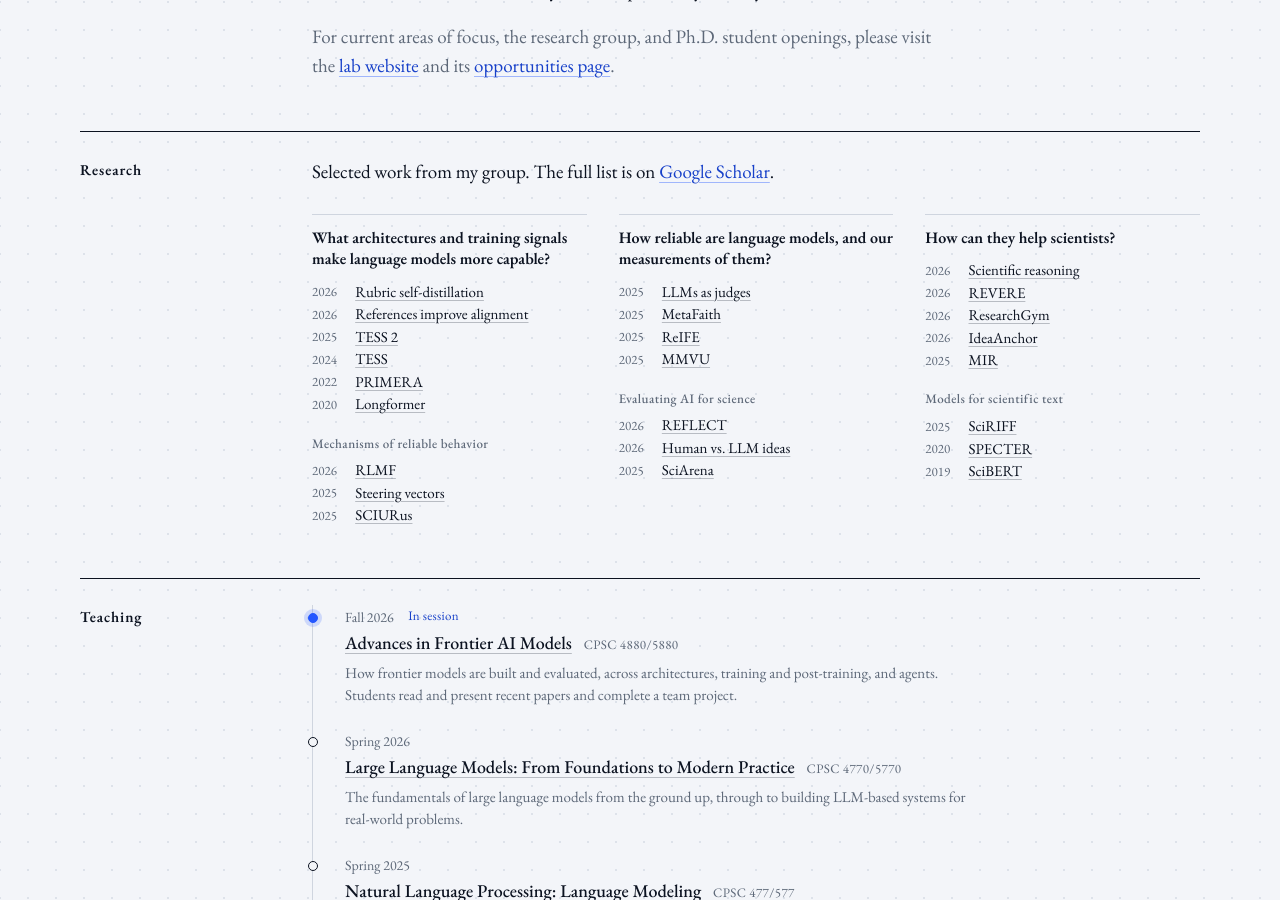
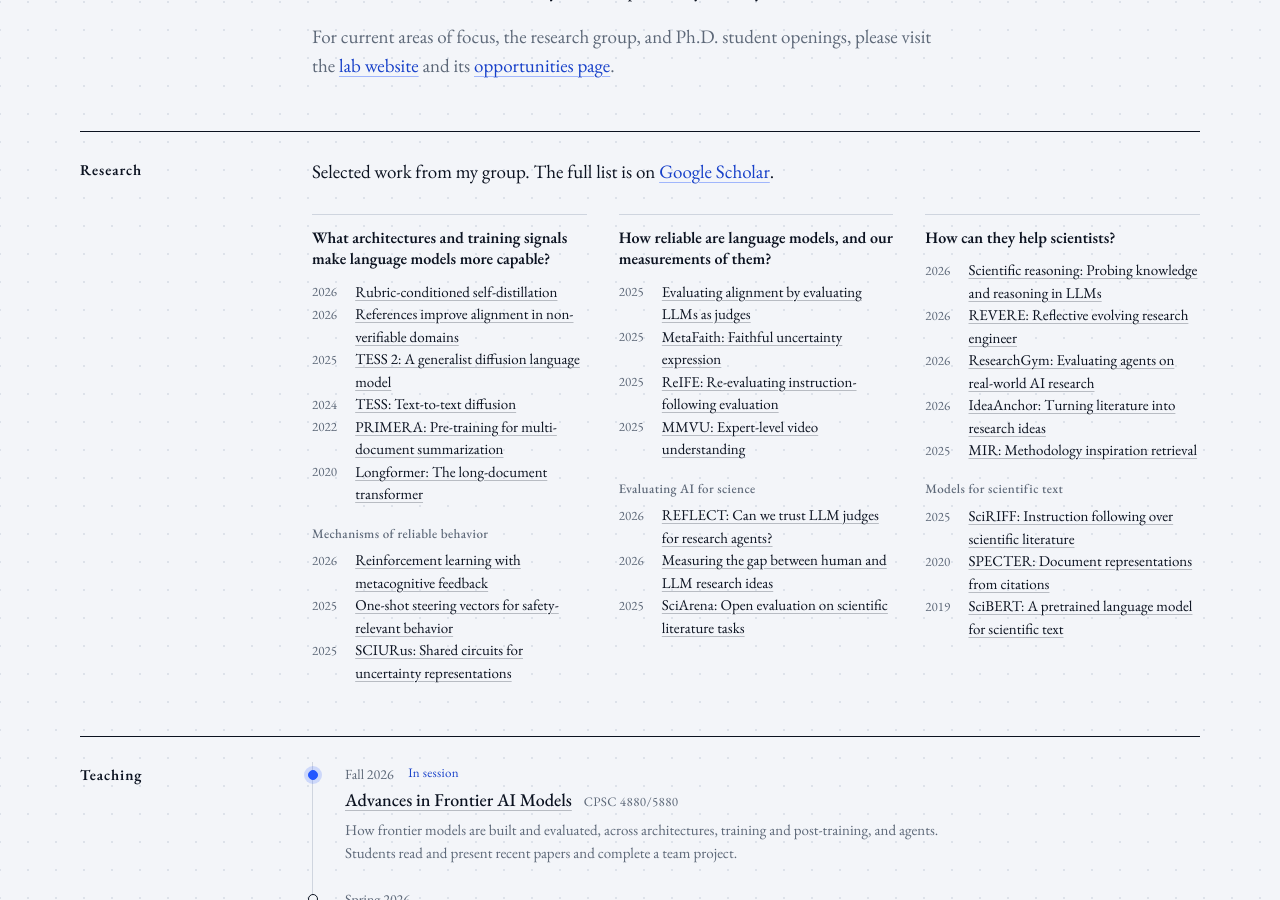
Before and after one commit to armancohan/acohan.github.io, a Jekyll site: the page built from index.html, in a window 1280 px wide and 900 px high, scrolled down 586 px. Built offline with Jekyll 4.4.1, drawn with Linux system fonts in a browser that asks for light colours.

Commit message:
Use short descriptive titles for the selected papers
Co-Authored-By: Claude Fable 5.1 <noreply@anthropic.com>

```diff
--- a/index.html
+++ b/index.html
@@ -104,21 +104,21 @@
       <div class="questions">
         <div class="question">
           <h3>What architectures and training signals make language models more capable?</h3>
-          <ul class="works"><li><span class="y">2026</span><a href="https://openreview.net/forum?id=QIFuWgnn6m" title="Rethinking Reward Supervision: Rubric-Conditioned Self-Distillation">Rubric self-distillation</a></li><li><span class="y">2026</span><a href="https://arxiv.org/abs/2602.16802" title="References Improve LLM Alignment in Non-Verifiable Domains">References improve alignment</a></li><li><span class="y">2025</span><a href="https://aclanthology.org/2025.acl-long.1029/" title="TESS 2: A Large-Scale Generalist Diffusion Language Model">TESS 2</a></li><li><span class="y">2024</span><a href="https://aclanthology.org/2024.eacl-long.144/" title="TESS: Text-to-Text Self-Conditioned Simplex Diffusion">TESS</a></li><li><span class="y">2022</span><a href="https://aclanthology.org/2022.acl-long.360/" title="PRIMERA: Pyramid-based Masked Sentence Pre-training for Multi-document Summarization">PRIMERA</a></li><li><span class="y">2020</span><a href="https://arxiv.org/abs/2004.05150" title="Longformer: The Long-Document Transformer">Longformer</a></li></ul>
+          <ul class="works"><li><span class="y">2026</span><a href="https://openreview.net/forum?id=QIFuWgnn6m" title="Rethinking Reward Supervision: Rubric-Conditioned Self-Distillation">Rubric-conditioned self-distillation</a></li><li><span class="y">2026</span><a href="https://arxiv.org/abs/2602.16802" title="References Improve LLM Alignment in Non-Verifiable Domains">References improve alignment in non-verifiable domains</a></li><li><span class="y">2025</span><a href="https://aclanthology.org/2025.acl-long.1029/" title="TESS 2: A Large-Scale Generalist Diffusion Language Model">TESS 2: A generalist diffusion language model</a></li><li><span class="y">2024</span><a href="https://aclanthology.org/2024.eacl-long.144/" title="TESS: Text-to-Text Self-Conditioned Simplex Diffusion">TESS: Text-to-text diffusion</a></li><li><span class="y">2022</span><a href="https://aclanthology.org/2022.acl-long.360/" title="PRIMERA: Pyramid-based Masked Sentence Pre-training for Multi-document Summarization">PRIMERA: Pre-training for multi-document summarization</a></li><li><span class="y">2020</span><a href="https://arxiv.org/abs/2004.05150" title="Longformer: The Long-Document Transformer">Longformer: The long-document transformer</a></li></ul>
           <h4>Mechanisms of reliable behavior</h4>
-          <ul class="works"><li><span class="y">2026</span><a href="https://arxiv.org/abs/2606.32032" title="RLMF: Reinforcement Learning with Metacognitive Feedback Elicits Faithful Uncertainty Expression in LLMs">RLMF</a></li><li><span class="y">2025</span><a href="https://arxiv.org/abs/2502.18862" title="One-shot Optimized Steering Vectors Mediate Safety-relevant Behaviors in LLMs">Steering vectors</a></li><li><span class="y">2025</span><a href="https://aclanthology.org/2025.naacl-long.618/" title="SCIURus: Shared Circuits for Interpretable Uncertainty Representations in Language Models">SCIURus</a></li></ul>
+          <ul class="works"><li><span class="y">2026</span><a href="https://arxiv.org/abs/2606.32032" title="RLMF: Reinforcement Learning with Metacognitive Feedback Elicits Faithful Uncertainty Expression in LLMs">Reinforcement learning with metacognitive feedback</a></li><li><span class="y">2025</span><a href="https://arxiv.org/abs/2502.18862" title="One-shot Optimized Steering Vectors Mediate Safety-relevant Behaviors in LLMs">One-shot steering vectors for safety-relevant behavior</a></li><li><span class="y">2025</span><a href="https://aclanthology.org/2025.naacl-long.618/" title="SCIURus: Shared Circuits for Interpretable Uncertainty Representations in Language Models">SCIURus: Shared circuits for uncertainty representations</a></li></ul>
         </div>
         <div class="question">
           <h3>How reliable are language models, and our measurements of them?</h3>
-          <ul class="works"><li><span class="y">2025</span><a href="https://arxiv.org/abs/2511.20604" title="On Evaluating LLM Alignment by Evaluating LLMs as Judges">LLMs as judges</a></li><li><span class="y">2025</span><a href="https://aclanthology.org/2025.emnlp-main.1505/" title="MetaFaith: Faithful Natural Language Uncertainty Expression in LLMs">MetaFaith</a></li><li><span class="y">2025</span><a href="https://aclanthology.org/2025.naacl-long.610/" title="ReIFE: Re-evaluating Instruction-Following Evaluation">ReIFE</a></li><li><span class="y">2025</span><a href="https://arxiv.org/abs/2501.12380" title="MMVU: Measuring Expert-Level Multi-Discipline Video Understanding">MMVU</a></li></ul>
+          <ul class="works"><li><span class="y">2025</span><a href="https://arxiv.org/abs/2511.20604" title="On Evaluating LLM Alignment by Evaluating LLMs as Judges">Evaluating alignment by evaluating LLMs as judges</a></li><li><span class="y">2025</span><a href="https://aclanthology.org/2025.emnlp-main.1505/" title="MetaFaith: Faithful Natural Language Uncertainty Expression in LLMs">MetaFaith: Faithful uncertainty expression</a></li><li><span class="y">2025</span><a href="https://aclanthology.org/2025.naacl-long.610/" title="ReIFE: Re-evaluating Instruction-Following Evaluation">ReIFE: Re-evaluating instruction-following evaluation</a></li><li><span class="y">2025</span><a href="https://arxiv.org/abs/2501.12380" title="MMVU: Measuring Expert-Level Multi-Discipline Video Understanding">MMVU: Expert-level video understanding</a></li></ul>
           <h4>Evaluating AI for science</h4>
-          <ul class="works"><li><span class="y">2026</span><a href="https://arxiv.org/abs/2605.19196" title="Time to REFLECT: Can We Trust LLM Judges for Evidence-based Research Agents?">REFLECT</a></li><li><span class="y">2026</span><a href="https://arxiv.org/abs/2607.01233" title="Measuring the Gap Between Human and LLM Research Ideas">Human vs. LLM ideas</a></li><li><span class="y">2025</span><a href="https://arxiv.org/abs/2507.01001" title="SciArena: An Open Evaluation Platform for Non-Verifiable Scientific Literature-Grounded Tasks">SciArena</a></li></ul>
+          <ul class="works"><li><span class="y">2026</span><a href="https://arxiv.org/abs/2605.19196" title="Time to REFLECT: Can We Trust LLM Judges for Evidence-based Research Agents?">REFLECT: Can we trust LLM judges for research agents?</a></li><li><span class="y">2026</span><a href="https://arxiv.org/abs/2607.01233" title="Measuring the Gap Between Human and LLM Research Ideas">Measuring the gap between human and LLM research ideas</a></li><li><span class="y">2025</span><a href="https://arxiv.org/abs/2507.01001" title="SciArena: An Open Evaluation Platform for Non-Verifiable Scientific Literature-Grounded Tasks">SciArena: Open evaluation on scientific literature tasks</a></li></ul>
         </div>
         <div class="question">
           <h3>How can they help scientists?</h3>
-          <ul class="works"><li><span class="y">2026</span><a href="https://arxiv.org/abs/2508.19202" title="Demystifying Scientific Problem-Solving in LLMs by Probing Knowledge and Reasoning">Scientific reasoning</a></li><li><span class="y">2026</span><a href="https://arxiv.org/abs/2603.20667" title="REVERE: Reflective Evolving Research Engineer">REVERE</a></li><li><span class="y">2026</span><a href="https://arxiv.org/abs/2602.15112" title="ResearchGym: Evaluating Language Model Agents on Real-World AI Research">ResearchGym</a></li><li><span class="y">2026</span><a href="https://arxiv.org/abs/2610.08781" title="IdeaAnchor: Teaching LLMs to Turn Literature into Research Ideas">IdeaAnchor</a></li><li><span class="y">2025</span><a href="https://aclanthology.org/2025.acl-long.1390/" title="MIR: Methodology Inspiration Retrieval for Scientific Research Problems">MIR</a></li></ul>
+          <ul class="works"><li><span class="y">2026</span><a href="https://arxiv.org/abs/2508.19202" title="Demystifying Scientific Problem-Solving in LLMs by Probing Knowledge and Reasoning">Scientific reasoning: Probing knowledge and reasoning in LLMs</a></li><li><span class="y">2026</span><a href="https://arxiv.org/abs/2603.20667" title="REVERE: Reflective Evolving Research Engineer">REVERE: Reflective evolving research engineer</a></li><li><span class="y">2026</span><a href="https://arxiv.org/abs/2602.15112" title="ResearchGym: Evaluating Language Model Agents on Real-World AI Research">ResearchGym: Evaluating agents on real-world AI research</a></li><li><span class="y">2026</span><a href="https://arxiv.org/abs/2610.08781" title="IdeaAnchor: Teaching LLMs to Turn Literature into Research Ideas">IdeaAnchor: Turning literature into research ideas</a></li><li><span class="y">2025</span><a href="https://aclanthology.org/2025.acl-long.1390/" title="MIR: Methodology Inspiration Retrieval for Scientific Research Problems">MIR: Methodology inspiration retrieval</a></li></ul>
           <h4>Models for scientific text</h4>
-          <ul class="works"><li><span class="y">2025</span><a href="https://aclanthology.org/2025.emnlp-main.310/" title="SciRIFF: A Resource to Enhance Language Model Instruction-Following over Scientific Literature">SciRIFF</a></li><li><span class="y">2020</span><a href="https://aclanthology.org/2020.acl-main.207/" title="SPECTER: Document-level Representation Learning using Citation-informed Transformers">SPECTER</a></li><li><span class="y">2019</span><a href="https://aclanthology.org/D19-1371/" title="SciBERT: A Pretrained Language Model for Scientific Text">SciBERT</a></li></ul>
+          <ul class="works"><li><span class="y">2025</span><a href="https://aclanthology.org/2025.emnlp-main.310/" title="SciRIFF: A Resource to Enhance Language Model Instruction-Following over Scientific Literature">SciRIFF: Instruction following over scientific literature</a></li><li><span class="y">2020</span><a href="https://aclanthology.org/2020.acl-main.207/" title="SPECTER: Document-level Representation Learning using Citation-informed Transformers">SPECTER: Document representations from citations</a></li><li><span class="y">2019</span><a href="https://aclanthology.org/D19-1371/" title="SciBERT: A Pretrained Language Model for Scientific Text">SciBERT: A pretrained language model for scientific text</a></li></ul>
         </div>
       </div>
     </section>
```
